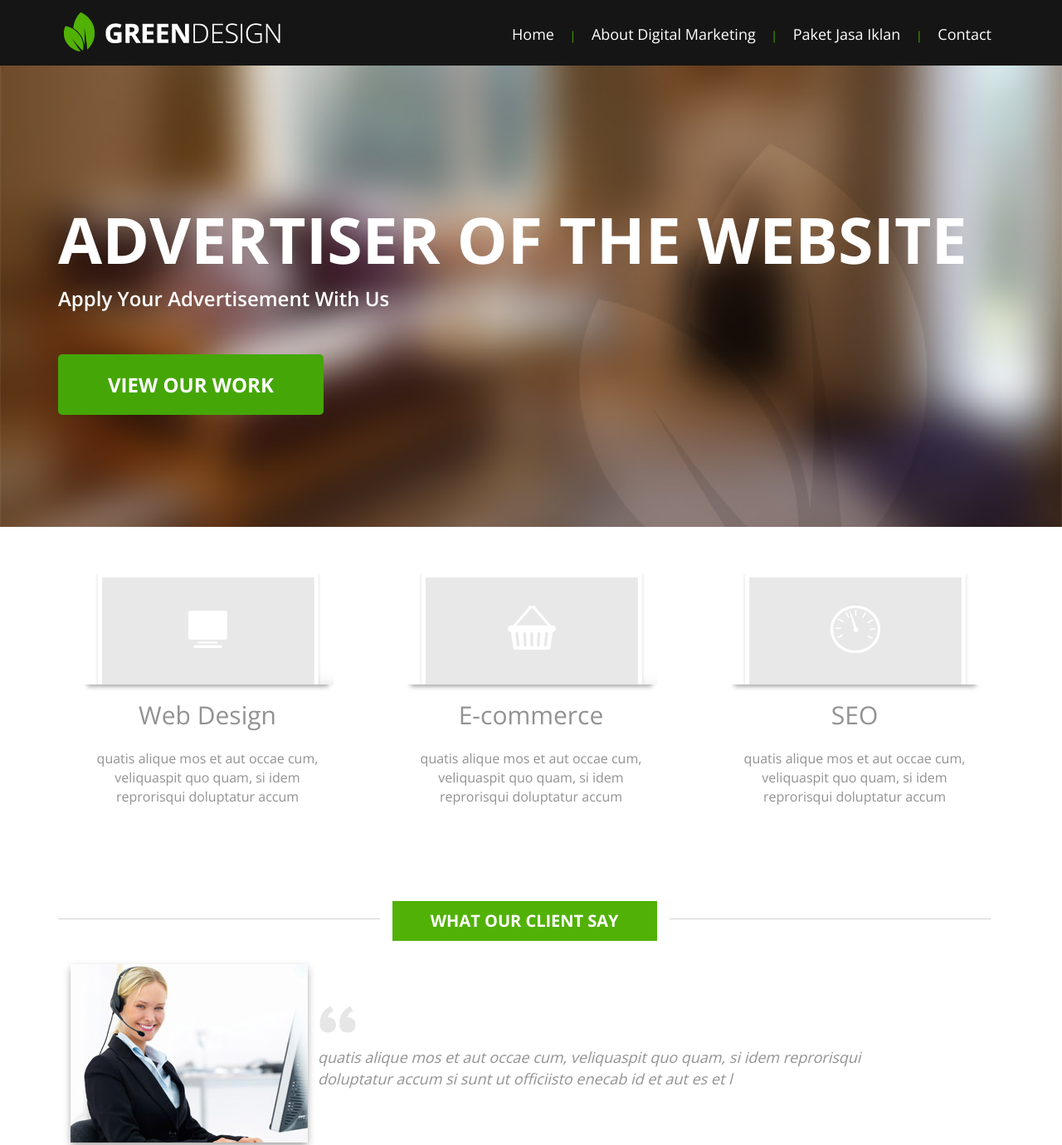
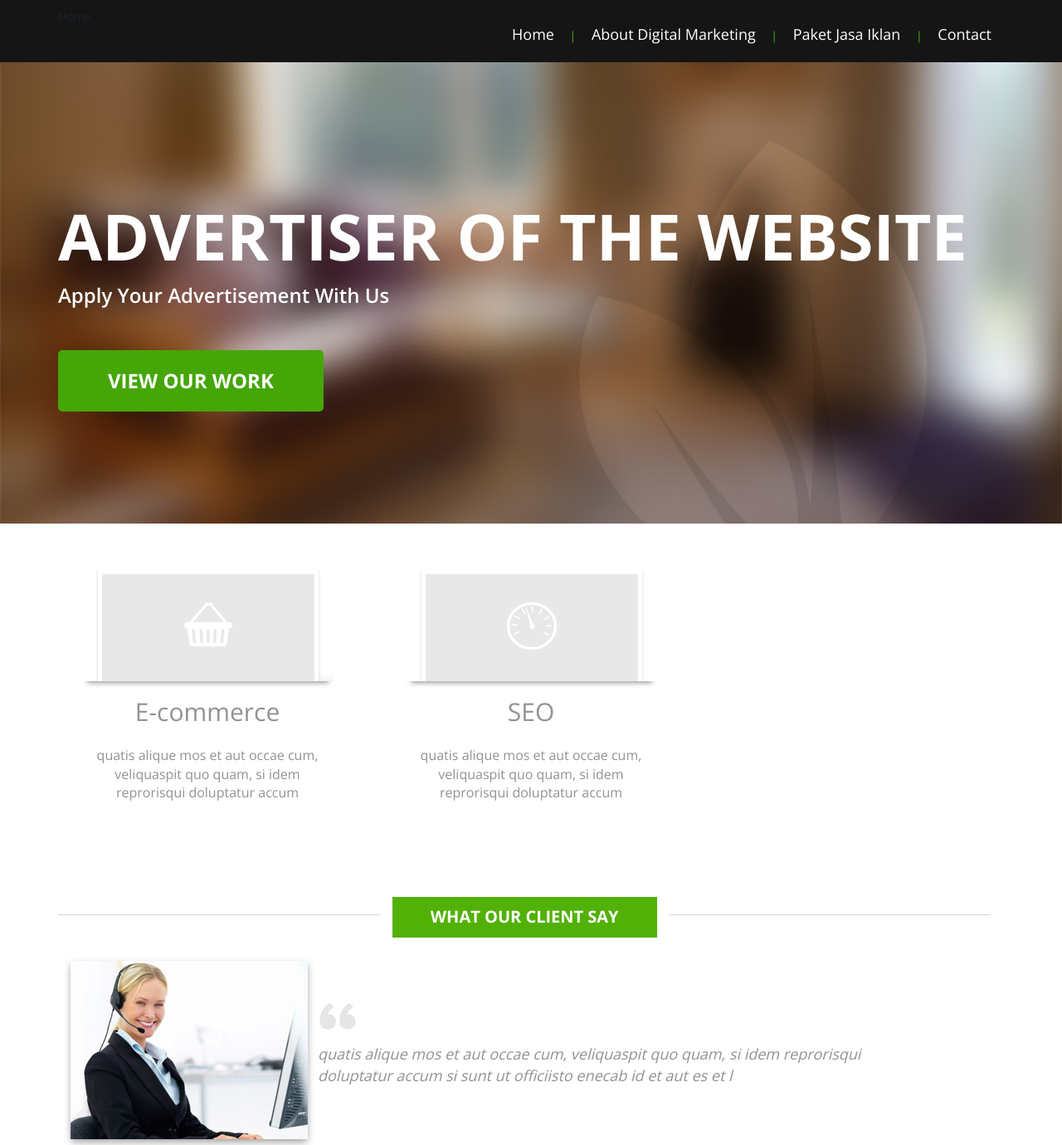
Before and after one commit to iqrahabibi/tugas, a plain HTML site: page index.html in a window 1280 px wide. Shown: the top 1380 px of the page at 83% size. Drawn offline with nearby package versions, Linux system fonts and the light colour scheme.

Commit message:
Ubah index.html tugas pertama

```diff
--- a/index.html
+++ b/index.html
@@ -23,7 +23,7 @@ License URL: http://creativecommons.org/licenses/by/3.0/
 	<div class="header">
 		<div class="container">
 			<div class="logo">
-				<a href="index.html"><img src="images/logo.png" alt=""/></a>
+				<a href="index.html">Home</a>
 			</div>
 			<div class="navigation">
 				<span class="menu"><img src="images/nav.png" alt="" /></span>
@@ -60,11 +60,7 @@ License URL: http://creativecommons.org/licenses/by/3.0/
 	<div class="content">
 		<div class="container">
 			<div class="row content-row">
-				<div class="col-md-4 content-row-column">
-					<i class="icon1"></i>
-					<h3>Web Design</h3>
-					<p>quatis alique mos et aut occae cum, veliquaspit quo quam, si idem reprorisqui doluptatur accum </p>
-				</div>
+
 				<div class="col-md-4 content-row-column">
 					<i class="icon2"></i>
 					<h3>E-commerce</h3>
```
